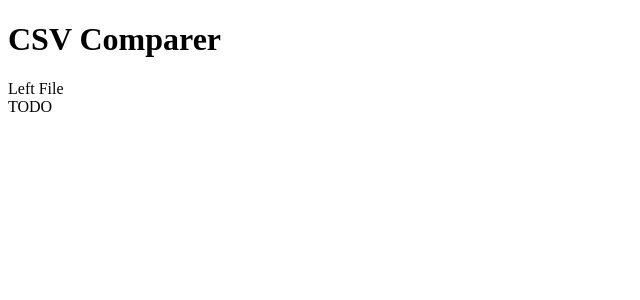
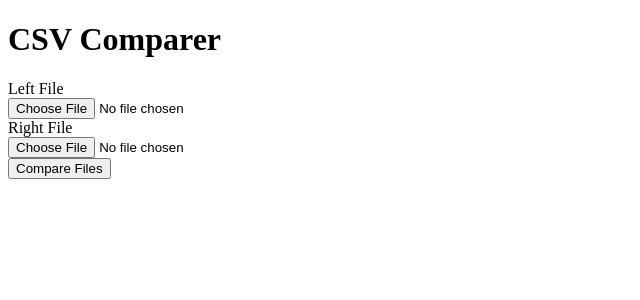
Before and after one commit to FlatTire/hack-csv-compare, a Flask app: page / in a window 1280 px wide. Shown: the top 300 px of the page, without its empty margins (0-640 px from the left). Run offline with Flask 2, Linux system fonts and the light colour scheme.

Commit message:
Finish basic upload form

```diff
--- a/templates/upload.html
+++ b/templates/upload.html
@@ -7,10 +7,20 @@
     </head>
     <body>
         <h1>CSV Comparer</h1>
-        <div id="formcont"><form id="upform">
+        <div id="formcont"><form id="upform" method="post" enctype="multipart/form-data">
             <div class="formrow">
                 <div class="formlabel"><label>Left File</label></div>
-                <div class="formvalue">TODO</div>
+                <div class="formvalue"><input type="file" name="left" id="leftFile"></div>
+                <div class="c"></div>
+            </div>
+            <div class="formrow">
+                <div class="formlabel"><label>Right File</label></div>
+                <div class="formvalue"><input type="file" name="right" id="rightFile"></div>
+                <div class="c"></div>
+            </div>
+            <div class="formrow">
+                <div class="formvalue"><input type="submit" value="Compare Files">
+                <div class="c"></div>
             </div>
         </form></div>
     </body>
```
